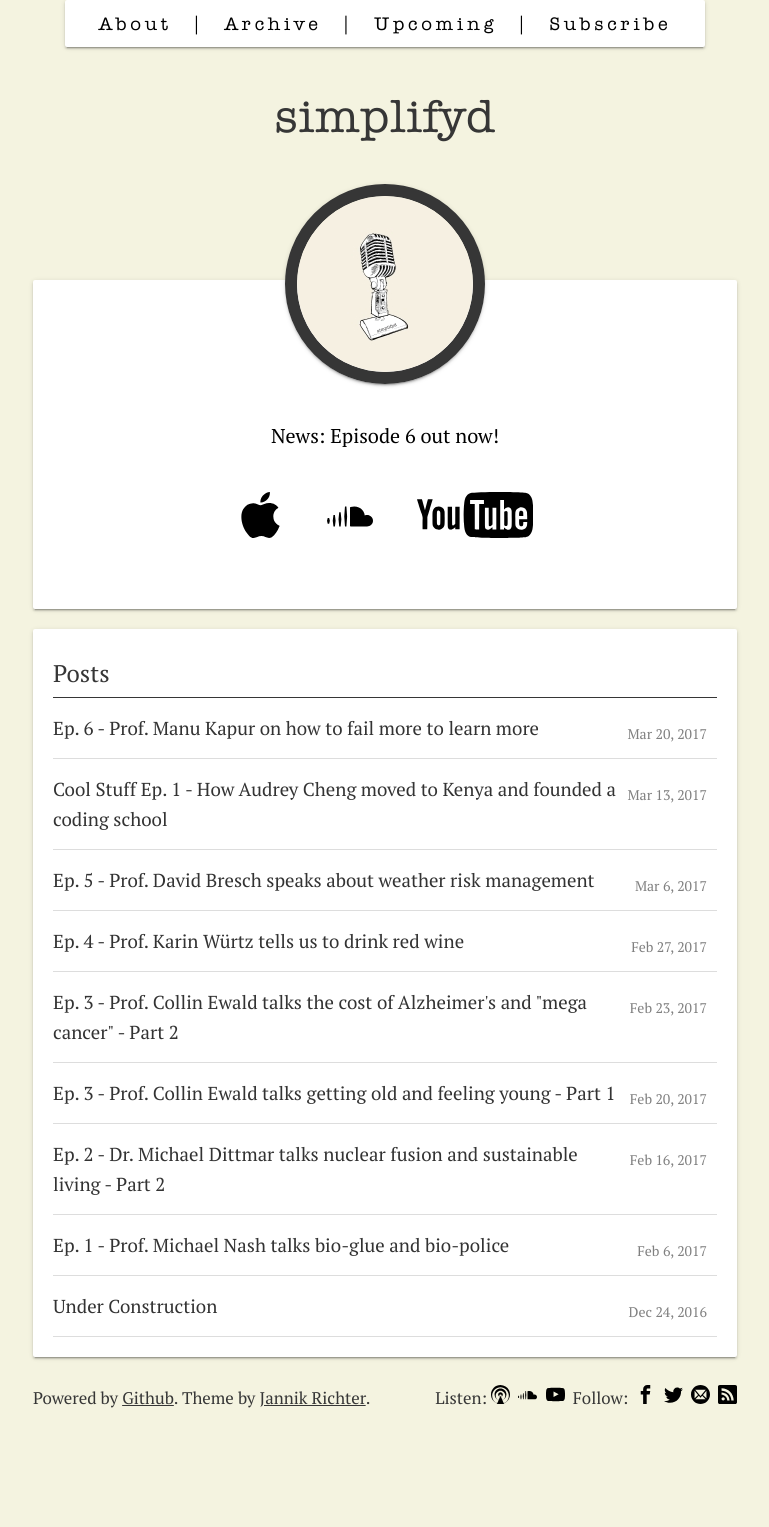
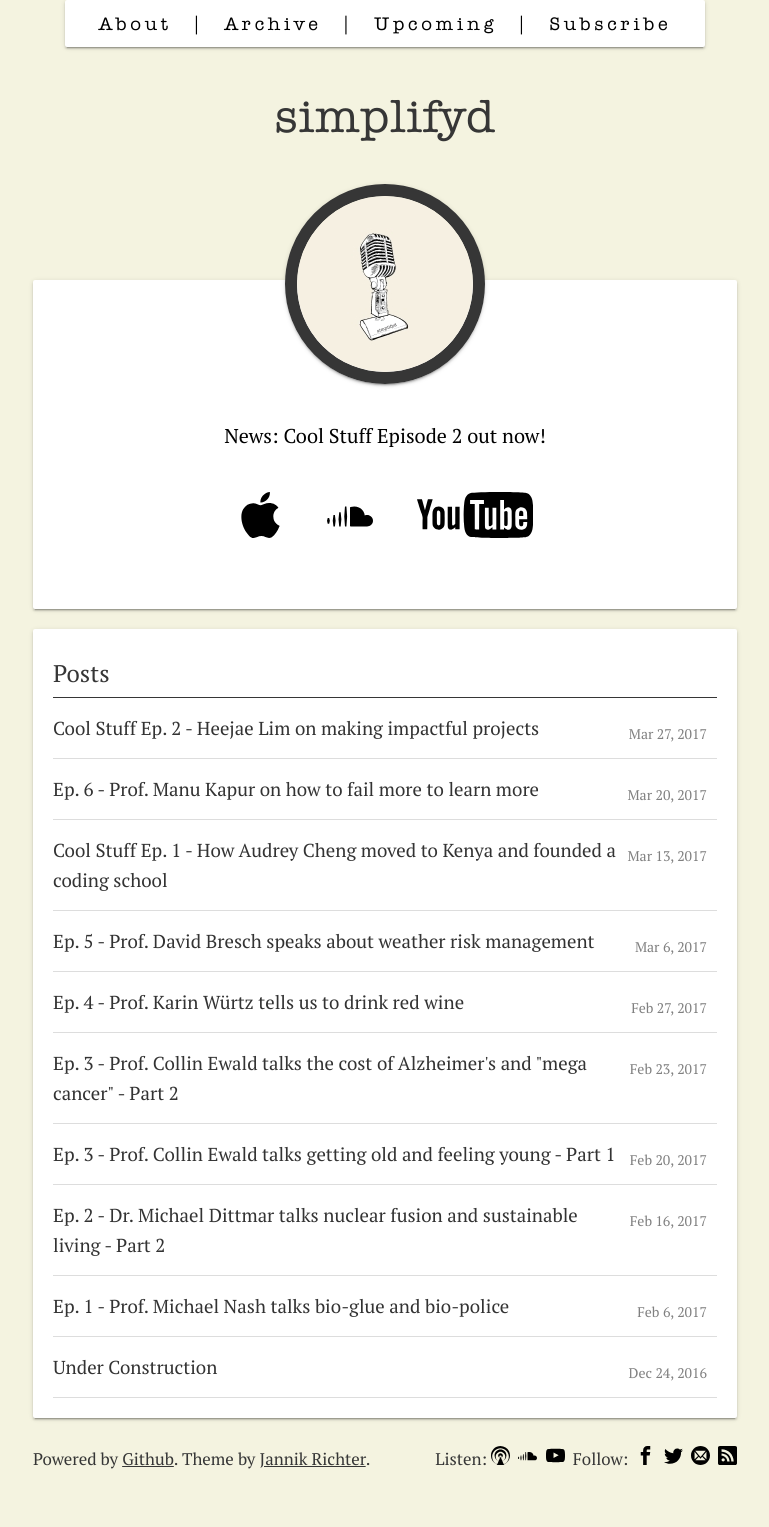
Before and after one commit to gsidhu/simplifyd, a Jekyll site: the page built from index.html, in a window 1280 px wide. Shown: the whole page, without its empty margins (255-1024 px from the left). Built offline with Jekyll 4.4.1, drawn with Linux system fonts in a browser that asks for light colours; before the commit the page ends 1466 px from its top, so only the background shows below that.

Commit message:
cool stuff ep 2

```diff
--- /dev/null
+++ b/_posts/2017-03-27-cool-stuff-ep-2-heejae-lim.md
@@ -0,0 +1,20 @@
+---
+layout: post
+title:  Cool Stuff Ep. 2 - Heejae Lim on making impactful projects
+date:   2017-03-27 11:00:00 +0100
+categories: episode
+comments: true
+---
+
+Episode 2 in Cool Stuff brings us Heejae Lim, founder and executive director of Talking Points - a startup that enables teachers to communicate with immigrant parents by breaking linguistic barriers with the help of translated text messages. Talking Points has already garnered support from organizations such as Google.org and supports thousands of students. Heejae's inspirational journey also got her featured on the Forbes 30 under 30 list.
+
+Find out more about [Talking Points here](https://talkingpts.org).
+
+If you like our podcast, we would love it if you shared it with your friends and colleagues, and gave us feedback in the comments section below.
+
+We publish a new episode every week. Check out our [Upcoming](/upcoming) page to see what’s coming next.
+
+<div id="media-wrapper">
+<div id="soundcloud-embed"><iframe width="100%" height="166" scrolling="no" frameborder="no" src="https://w.soundcloud.com/player/?url=https%3A//api.soundcloud.com/tracks/314660962&amp;color=ff5500&amp;auto_play=false&amp;hide_related=false&amp;show_comments=true&amp;show_user=true&amp;show_reposts=false"></iframe></div>
+<div id="youtube-embed">{% include youtube_embed.html id="981N6nfeASs" %}</div>
+</div>
--- a/index.html
+++ b/index.html
@@ -7,7 +7,7 @@ layout: default
 <!--    <a class="email" href="mailto:{{site.email}}">{{site.email}}</a> -->
 <!--    <p class="description">{{ site.description }}</p>-->
 <!--    <a href="about" class="btn">About Us</a> -->
-		<p class="description"> News: Episode 6 out now! </p>
+		<p class="description"> News: Cool Stuff Episode 2 out now! </p>
 		<p id="links">
 		<a href="https://itunes.apple.com/ch/podcast/simplifyd/id1202579757?l=en" title="Subscribe on iTunes"><img src="/assets/icons/appleinc.svg"></a>
 		<!--<a href="#" title="Subscribe on Google Play Music"><img src="/assets/icons/headphones.svg"></a>-->
```
Also changed, not shown: upcoming.md (+0 -1 lines).
